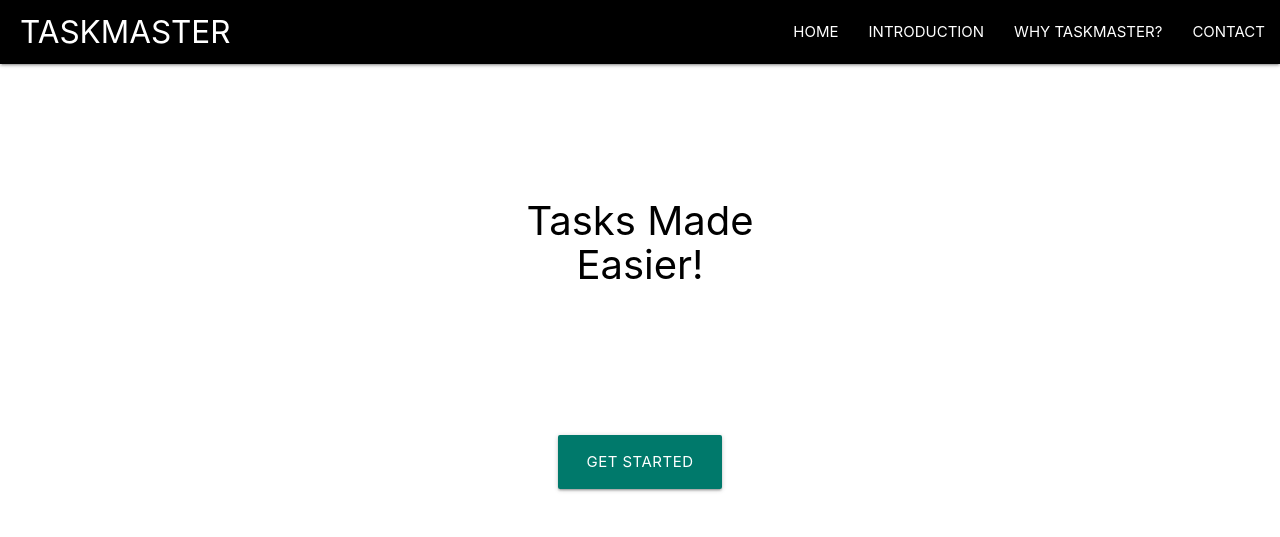
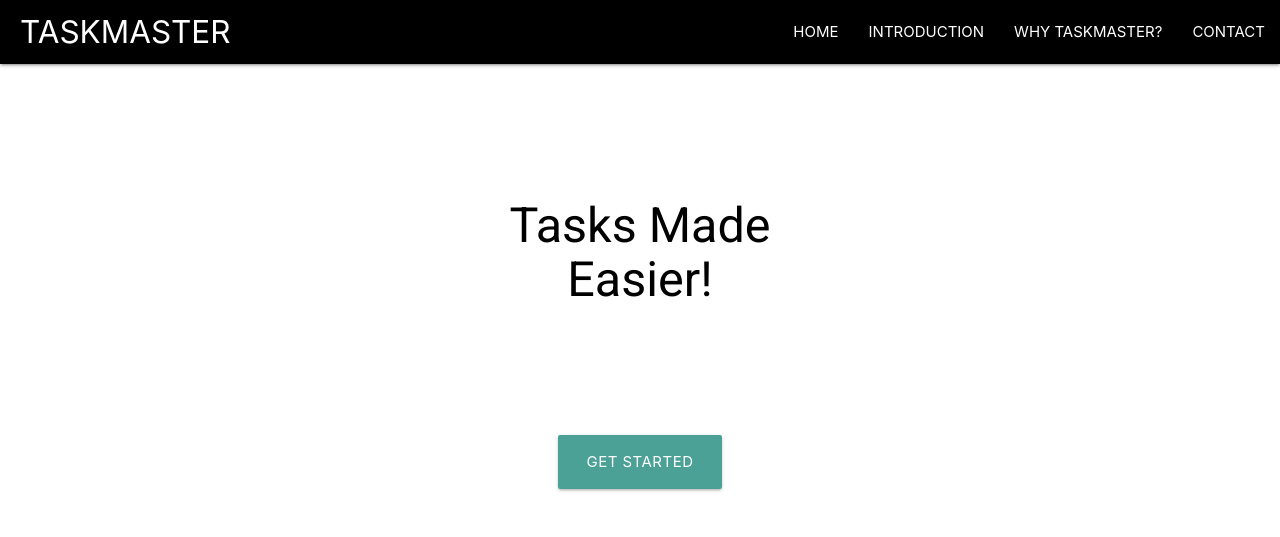
Before and after one commit to UdacityFrontEndScholarship/task-master, a PHP site: page / in a window 1280 px wide. Shown: the top 537 px of the page. Run offline with PHP 8.4, Linux system fonts and the light colour scheme; some libraries are stand-ins or nearby versions.

Commit message:
updating background images

```diff
--- a/css/custom.css
+++ b/css/custom.css
@@ -6,8 +6,12 @@
     padding-left: 20px;
 }
 
+#start {
+    opacity: 0.7;
+}
+
 #start:hover{
-    background: #00cfff !important;
+    background: #000 !important;
 }
 
 .fade{
--- a/css/imageSlider.css
+++ b/css/imageSlider.css
@@ -39,7 +39,6 @@
 
 .tes
 {
-
  position: absolute;
  padding: 70px;
  width: 500px;
@@ -53,20 +52,13 @@
  text-align: center;
  font-size: 97px;
 }
-.test h3,h5
-{
-    font-size: 40px;
-}
-
-.test h5
-{
-    background: rgba(54, 25, 25, .8);
-}
 
 .test h3
 {
+    font-size: 0.5em;
     color: black;
-    background: rgba(255, 255, 255, 0.5);
+    background: rgba(255, 255, 255, 0.7);
+    font-family: 'Roboto', sans-serif;
 }
 
 @media all and (min-width: 1100px) {
```
Also changed, not shown: css/loader.css (indentation only).
